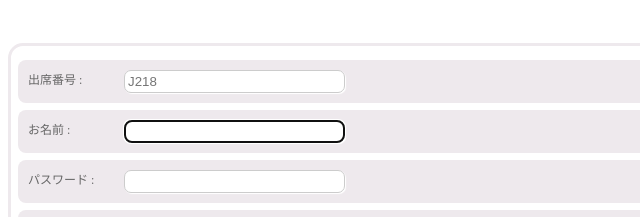
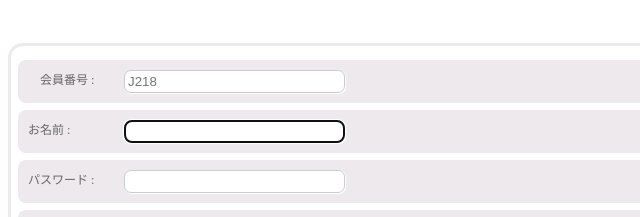
Before and after one commit to heinthu12/Keijiban, a plain HTML site: page regist2.html in a window 1280 px wide. Shown: the part 141-358 px from the top of the page, 0-640 px from the left. Drawn offline with Linux system fonts and the light colour scheme.

Commit message:
Update regist2.html

```diff
--- a/regist2.html
+++ b/regist2.html
@@ -36,7 +36,7 @@
 </br>
 <form>
     <p>
-<label><span> 出席番号 :</span>
+<label><span>　会員番号 :</span>
     <input type ="text" name="name" pattern="[A-Z]{1}[0-9]{3}" maxlength="4" placeholder="J218" required>
 </label>
 
```
